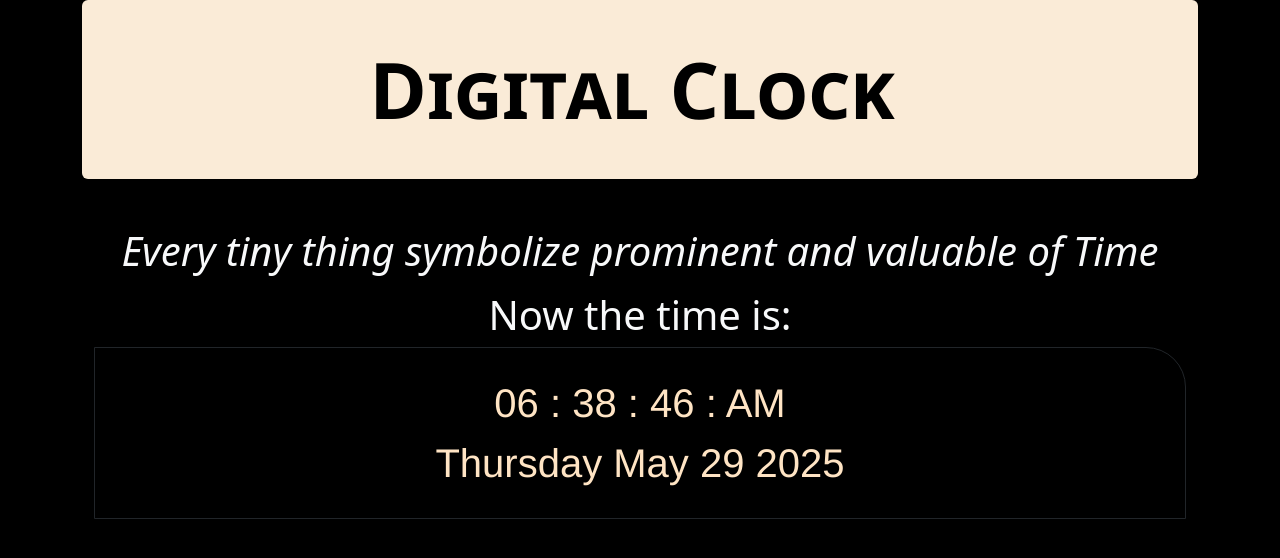
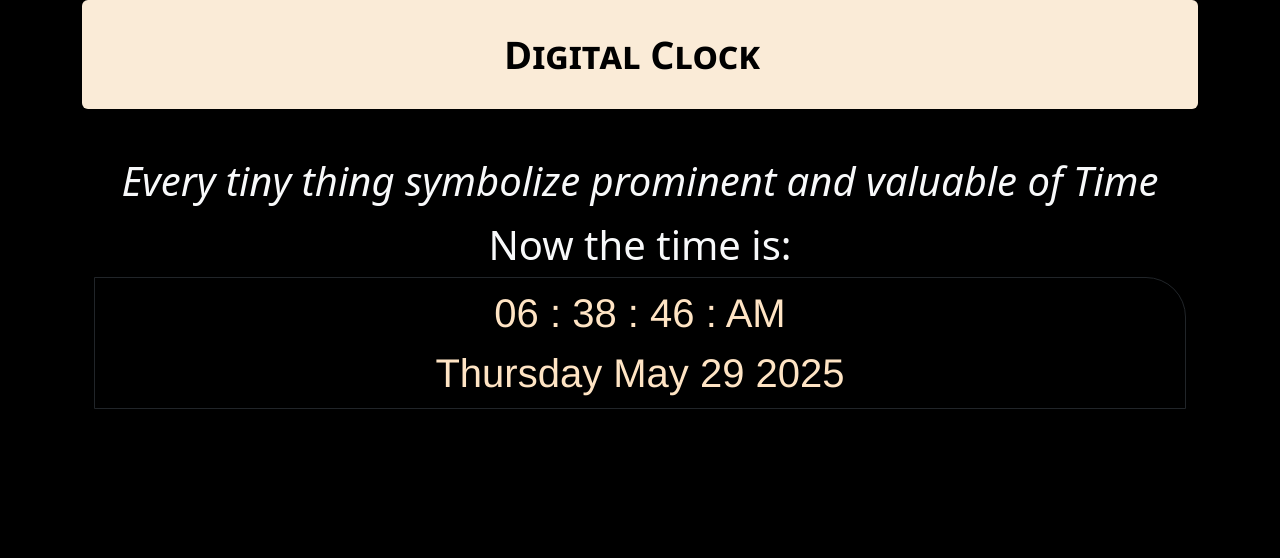
Before and after one commit to Jaimitha13/Digital-clock, a plain HTML site: page index.html in a window 1280 px wide. Drawn offline with nearby package versions, Linux system fonts and the light colour scheme.

Commit message:
Modified the changes in index.css

```diff
--- a/index.css
+++ b/index.css
@@ -7,11 +7,11 @@ body {
 
     font-family: 'Segoe UI', Tahoma, Geneva, Verdana, sans-serif;
 
-    font-size: 78px;
+    font-size: 38px;
     color: rgb(0, 0, 0);
     font-weight: bold;
     font-variant: small-caps;
-    padding: 15px;
+    padding: 10px;
     border-color: black;
 
 }
@@ -43,7 +43,7 @@ body {
 
 
 
-    padding: 25px;
+    padding: 5px;
     border-top-right-radius: 40px;
 }
 
```
